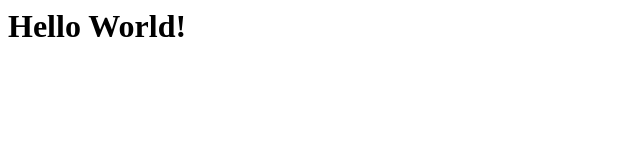
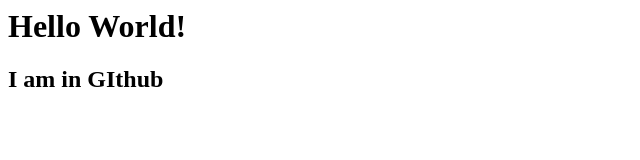
Before and after one commit to pivotalgit/mybankprj, a plain HTML site: page index.html in a window 1280 px wide. Shown: the whole page, without its empty margins (0-640 px from the left). Drawn offline with Linux system fonts and the light colour scheme.

Commit message:
changing index
few changes made

```diff
--- a/index.html
+++ b/index.html
@@ -4,5 +4,6 @@
 	</head>
 	<body>
 		<h1>Hello World!</h1>
+		<h2>I am in GIthub</h2>
 	</body>
 </html>
```
